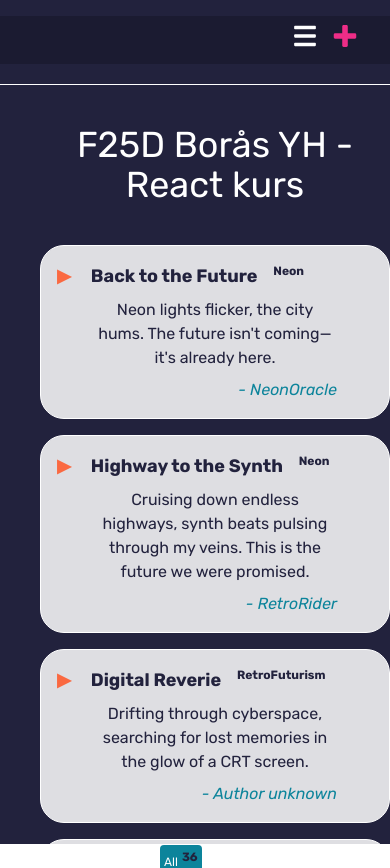
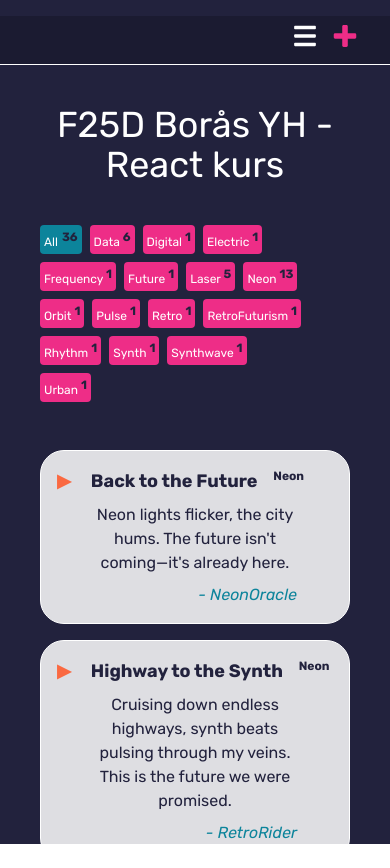
Before and after one commit to LinneaToth/react_components, a React (Vite) app: page / in a window 390 px wide. Shown: the top 868 px of the page. After the commit the page ends 844 px from the top, so only its background shows below. Built offline with nearby package versions, Linux system fonts and the light colour scheme.

Commit message:
responsive posts tags main content

```diff
--- a/src/App.jsx
+++ b/src/App.jsx
@@ -20,7 +20,7 @@ function App() {
   });
 
   return (
-    <div className="absolute grid h-screen w-screen grid-cols-2 grid-rows-10 bg-(--color-main-bg) text-(--color-text-main) sm:min-h-[600px] sm:grid-cols-3 lg:grid-cols-5 xl:grid-cols-6">
+    <div className="absolute grid h-screen w-screen grid-cols-2 overflow-hidden bg-(--color-main-bg) text-(--color-text-main) sm:min-h-[600px] sm:grid-cols-3 sm:grid-rows-10 lg:grid-cols-5 xl:grid-cols-6">
       <NavContext.Provider
         value={{
           isSmall: isSmall,
@@ -29,9 +29,8 @@ function App() {
         }}
       >
         <Navbar />
-
+        <Sidebar />
         <PostsContext.Provider value={{ active: active, setActive: setActive }}>
-          <Sidebar />
           <MainContent postsData={postsData} />
         </PostsContext.Provider>
       </NavContext.Provider>
--- a/src/components/main/Header.jsx
+++ b/src/components/main/Header.jsx
@@ -1,6 +1,6 @@
 export default function Header() {
   return (
-    <h1 className="w-full text-4xl text-center mt-10 mb-10">
+    <h1 className="mt-10 mb-10 max-h-[100px] w-full text-center text-4xl">
       F25D Borås YH - React kurs
     </h1>
   );
--- a/src/components/main/MainContent.jsx
+++ b/src/components/main/MainContent.jsx
@@ -12,7 +12,10 @@ export default function MainContent({ postsData }) {
     .sort();
 
   return (
-    <main className="col-span-full flex h-full w-full flex-row flex-wrap justify-around border-t-[1px] pl-10 sm:col-span-2 sm:col-start-2 md:col-span-4 lg:col-span-5">
+    <main
+      className="col-span-full flex flex-wrap justify-around overflow-x-hidden overflow-y-auto border-t-[1px] pr-10 pl-10 sm:col-span-2 sm:col-start-2 sm:row-span-9 sm:flex-row md:col-span-4 lg:col-span-5"
+      sm:row-span-9
+    >
       <Header />
       <PostList postsData={postsData} activeTag={displayedTags} />
       <TagList
--- a/src/components/main/PostList.jsx
+++ b/src/components/main/PostList.jsx
@@ -3,7 +3,7 @@ import { postsData } from "../../assets/data/data";
 
 export default function Posts({ user, activeTag = null }) {
   return (
-    <section className="scrollbar-hidden h-[600px] w-full overflow-scroll lg:w-2/3">
+    <section className="scrollbar-hidden order-last h-[80%] w-full overflow-scroll md:order-2 lg:w-2/3">
       {activeTag &&
         postsData
           .filter((p) => p.tags.includes(activeTag))
--- a/src/components/main/TagList.jsx
+++ b/src/components/main/TagList.jsx
@@ -10,7 +10,7 @@ export default function TagList({ tags, setActiveTag, activeTag }) {
   console.log(activeTag);
 
   return (
-    <aside className="mr-10 w-1/5">
+    <aside className="mr-10 mb-10 w-full lg:order-3 lg:w-1/5">
       <button
         onClick={() => setActiveTag(null)}
         className="mr-2 mb-2 rounded bg-(--color-tertiary-accent) p-1 text-center text-xs"
@@ -31,7 +31,7 @@ export default function TagList({ tags, setActiveTag, activeTag }) {
           }}
         >
           {tag}{" "}
-          <span className="align-super font-bold text-(--color-main-bg)">
+          <span className="order-first align-super font-bold text-(--color-main-bg) sm:order-last">
             {countObject[tag]}
           </span>
         </button>
--- a/src/components/navbar/Hamburger.jsx
+++ b/src/components/navbar/Hamburger.jsx
@@ -1,5 +1,7 @@
 import { useContext } from "react";
 import NavContext from "../../contexts/NavContext";
+import burgerIcon from "../../../src/assets/icons/hamburger.svg";
+import extraIcon from "../../../src/assets/icons/extramenu.svg";
 
 //Takes states about shown sidebar and navbar as props
 export default function Hamburger({ setNavbarShow, navbarShow }) {
@@ -22,12 +24,12 @@ export default function Hamburger({ setNavbarShow, navbarShow }) {
     <div className="ml-[75vw] flex flex-row">
       <img
         className="h-[40px] w-[40px] self-center pr-(--gap)"
-        src="../../src/assets/icons/hamburger.svg"
+        src={burgerIcon}
         onMouseDown={clickHandlerNavbar}
       ></img>
       <img
         className="h-[40px] w-[40px] self-center pr-(--gap)"
-        src="../../src/assets/icons/extramenu.svg"
+        src={extraIcon}
         onMouseDown={clickHandlerSide}
       ></img>
     </div>
--- a/src/components/navbar/Navbar.jsx
+++ b/src/components/navbar/Navbar.jsx
@@ -10,7 +10,6 @@ const links = [
   { text: "home", url: "" },
   { text: "about", url: "" },
   { text: "contact us", url: "" },
-  { text: "our history", url: "" },
 ];
 //takes states as props
 export default function Navbar() {
```
